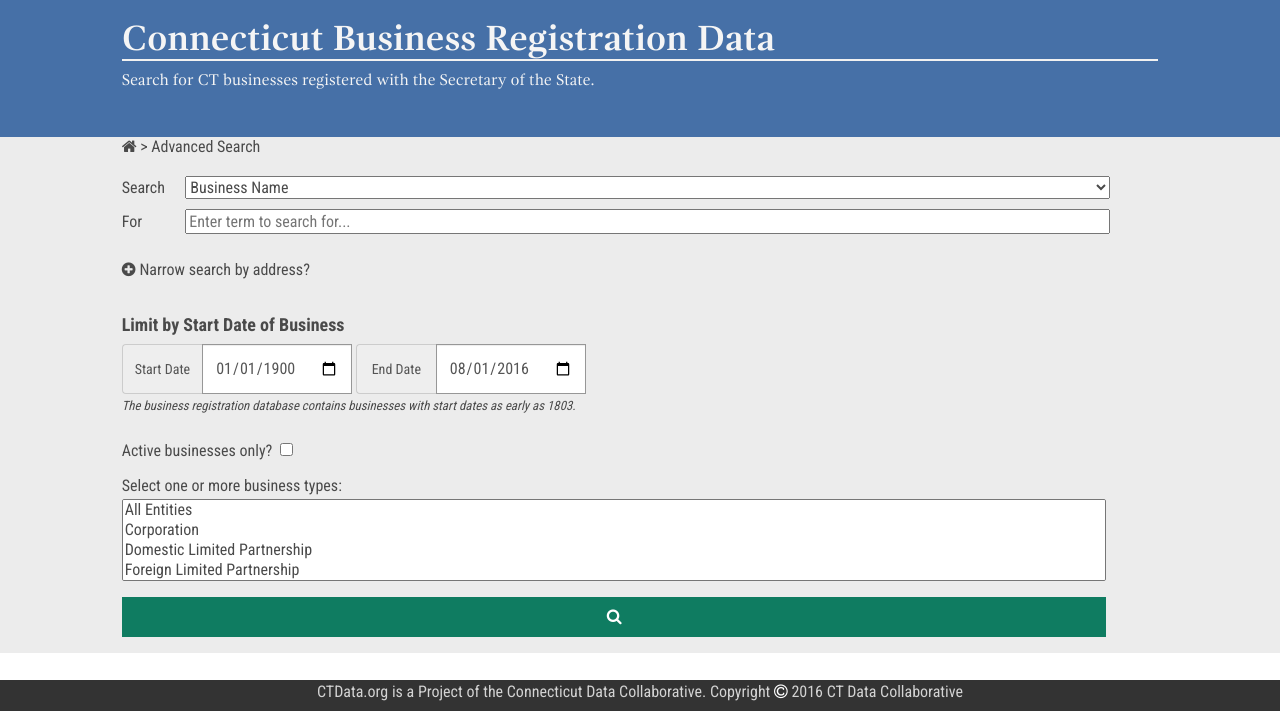
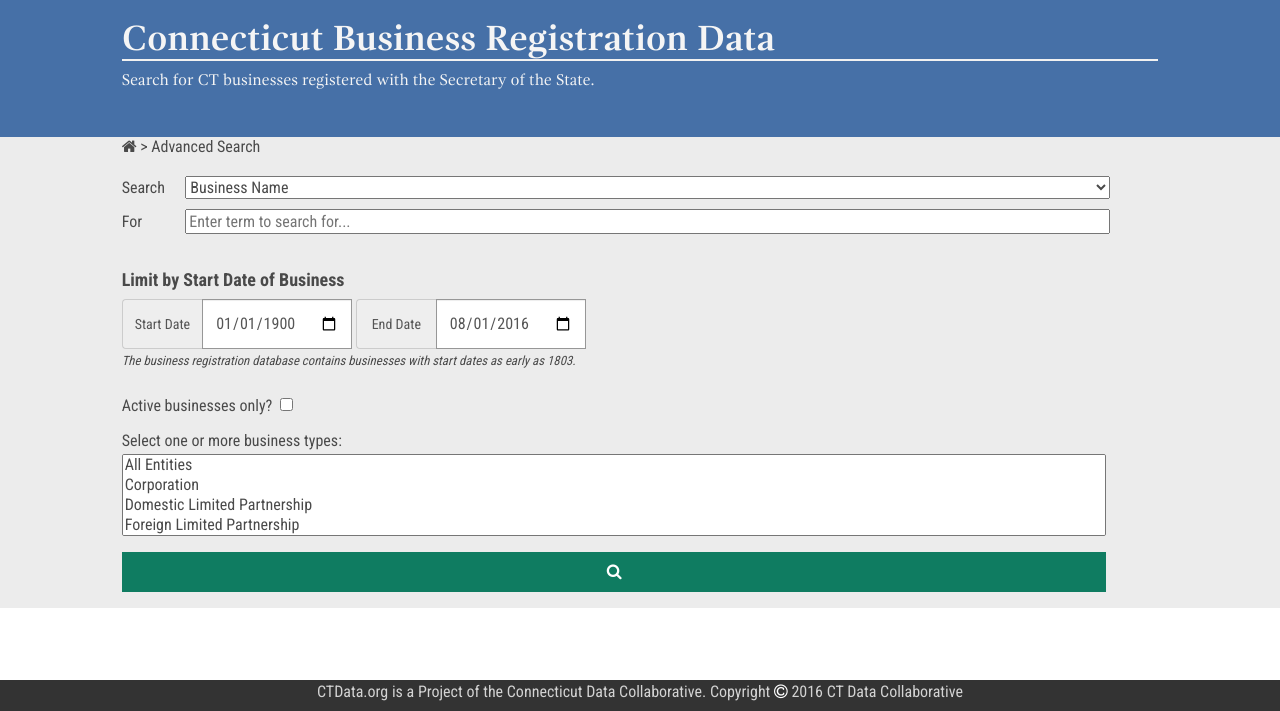
Before and after one commit to CT-Data-Collaborative/ctdata-sots-search, a Flask app: page /advanced_search in a window 1280 px wide. Shown: the part 89-800 px from the top of the page. Run offline with Flask 2, Linux system fonts and the light colour scheme; parts of the project's set-up code (start-up, migrations or seed data) failed here and were passed over; some libraries are stand-ins or nearby versions.

Commit message:
disabled search field limitations and simplified query

```diff
--- a/web/sots/templates/partials/advanced-search-form.html
+++ b/web/sots/templates/partials/advanced-search-form.html
@@ -5,13 +5,13 @@
                 <p><span class="input-label">Search</span> {{ form.index_field }}</p>
                 <p><span class="input-label">For</span> {{ form.query(size=30, placeholder='Enter term to search for...') }}</p>
             </div>
-            <div id="limit-tweaks" class="search-tweaks">
-                <p><i class="fa fa-plus-circle button button--toggle"></i><span id="search-limit">Narrow search by address?</span></p>
-                <p id="limit-by-field" class="hidden">
-                    {{ form.query_limit(size=30, placeholder='Limit by...') }}
-                </p>
-                <!-- /.hidden -->
-            </div>
+            <!--<div id="limit-tweaks" class="search-tweaks">-->
+                <!--<p><i class="fa fa-plus-circle button button&#45;&#45;toggle"></i><span id="search-limit">Narrow search by address?</span></p>-->
+                <!--<p id="limit-by-field" class="hidden">-->
+                    <!--{{ form.query_limit(size=30, placeholder='Limit by...') }}-->
+                <!--</p>-->
+                <!--&lt;!&ndash; /.hidden &ndash;&gt;-->
+            <!--</div>-->
             <!-- /.search-tweaks -->
             <div class="search-tweaks">
                 <h4>Limit by Start Date of Business</h4>
--- a/web/sots/views.py
+++ b/web/sots/views.py
@@ -99,46 +99,64 @@ def get_latest_report(bus_id):
         return "No Reports Found"
 
 def query(q_object):
-    tq = func.plainto_tsquery('english', q_object['query'])
-    if len(q_object['query_limit']) > 0:
-        tql = func.plainto_tsquery('english', q_object['query_limit'])
-        if q_object['index_field'] == 'business_name':
-            address = tql
-            name = tq
+    results = FullTextIndex.query.filter(FullTextIndex.index_name == q_object['index_field'])
+    if q_object['query'] != '':
+        tq = func.plainto_tsquery('english', q_object['query'])
+        results = results.filter(FullTextIndex.document.op('@@')(tq))
+    if q_object['active']:
+        results = results.filter(FullTextIndex.status == 'Active')
+    if q_object['start_date'] and q_object['end_date']:
+        results = results.filter(FullTextIndex.dt_origin >= q_object['start_date']).filter(FullTextIndex.dt_origin <= q_object['end_date'])
+    if q_object['business_type']:
+        if q_object['business_type'] == ['All Entities']:
+            pass
         else:
-            address = tq
-            name = tql
-        results = FullTextCompositeIndex.query.filter(FullTextCompositeIndex.name.op('@@')(name)). \
-            filter(or_(FullTextCompositeIndex.address1.op('@@')(address),
-                       FullTextCompositeIndex.address2.op('@@')(address)))
-        if q_object['active']:
-            results = results.filter(FullTextCompositeIndex.status == 'Active')
-        if q_object['start_date'] and q_object['end_date']:
-            results = results.filter(
-                FullTextCompositeIndex.dt_origin.between(q_object['start_date'], q_object['end_date']))
-        if q_object['business_type']:
-            if q_object['business_type'] == ['All Entities']:
-                pass
-            else:
-                results = results.filter(FullTextCompositeIndex.type.in_(q_object['business_type']))
-
-    else:
-        results = FullTextIndex.query.filter(FullTextIndex.index_name == q_object['index_field']). \
-            filter(FullTextIndex.document.op('@@')(tq))
-        if q_object['active']:
-            results = results.filter(FullTextIndex.status == 'Active')
-        if q_object['start_date'] and q_object['end_date']:
-            results = results.filter(FullTextIndex.dt_origin.between(q_object['start_date'], q_object['end_date']))
-        if q_object['business_type']:
-            if q_object['business_type'] == ['All Entities']:
-                pass
-            else:
-                results = results.filter(FullTextIndex.type.in_(q_object['business_type']))
+            results = results.filter(FullTextIndex.type.in_(q_object['business_type']))
     if q_object['sort_order'] == 'desc':
         results = results.order_by(desc(q_object['sort_by']))
     else:
         results = results.order_by(q_object['sort_by'])
     return results
+    # if len(q_object['query_limit']) > 0:
+    #     tql = func.plainto_tsquery('english', q_object['query_limit'])
+    #     if q_object['index_field'] == 'business_name':
+    #         address = tql
+    #         name = tq
+    #     else:
+    #         address = tq
+    #         name = tql
+    #     results = FullTextIndex.query.filter(FullTextIndex.name.op('@@')(name)). \
+    #         filter(or_(FullTextIndex.address1.op('@@')(address),
+    #                    FullTextIndex.address2.op('@@')(address)))
+    #     if q_object['active']:
+    #         results = results.filter(FullTextIndex.status == 'Active')
+    #     if q_object['start_date'] and q_object['end_date']:
+    #         results = results.filter(
+    #             FullTextIndex.dt_origin >= q_object['start_date']).filter(
+    #             FullTextIndex.dt_origin <= q_object['end_date'])
+    #     if q_object['business_type']:
+    #         if q_object['business_type'] == ['All Entities']:
+    #             pass
+    #         else:
+    #             results = results.filter(FullTextIndex.type.in_(q_object['business_type']))
+
+    # else:
+        # results = FullTextIndex.query.filter(FullTextIndex.index_name == q_object['index_field']). \
+        #     filter(FullTextIndex.document.op('@@')(tq))
+        # if q_object['active']:
+        #     results = results.filter(FullTextIndex.status == 'Active')
+        # if q_object['start_date'] and q_object['end_date']:
+        #     results = results.filter(FullTextIndex.dt_origin >= q_object['start_date']).filter(FullTextIndex.dt_origin <= q_object['end_date'])
+        # if q_object['business_type']:
+        #     if q_object['business_type'] == ['All Entities']:
+        #         pass
+        #     else:
+        #         results = results.filter(FullTextIndex.type.in_(q_object['business_type']))
+    # if q_object['sort_order'] == 'desc':
+    #     results = results.order_by(desc(q_object['sort_by']))
+    # else:
+    #     results = results.order_by(q_object['sort_by'])
+    # return results
 
 
 @app.route('/search_results', methods=['GET'])
```
